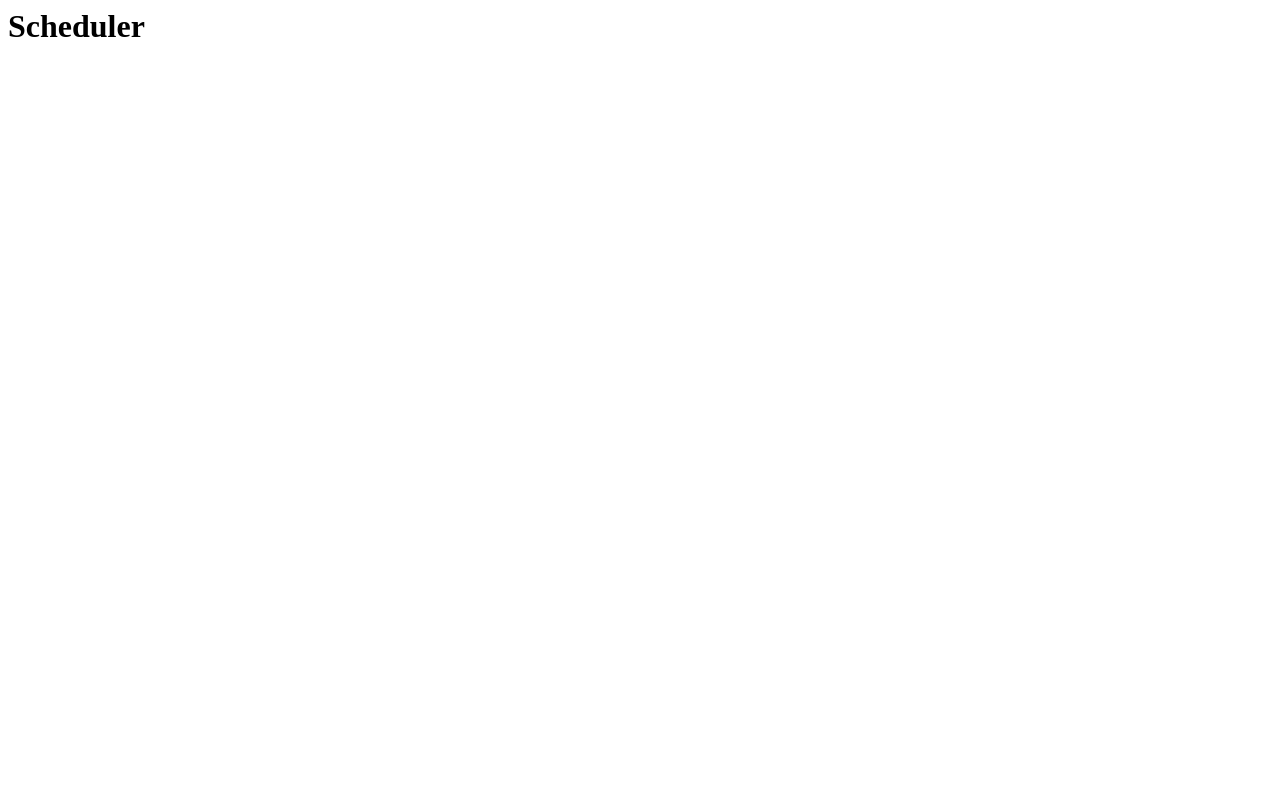
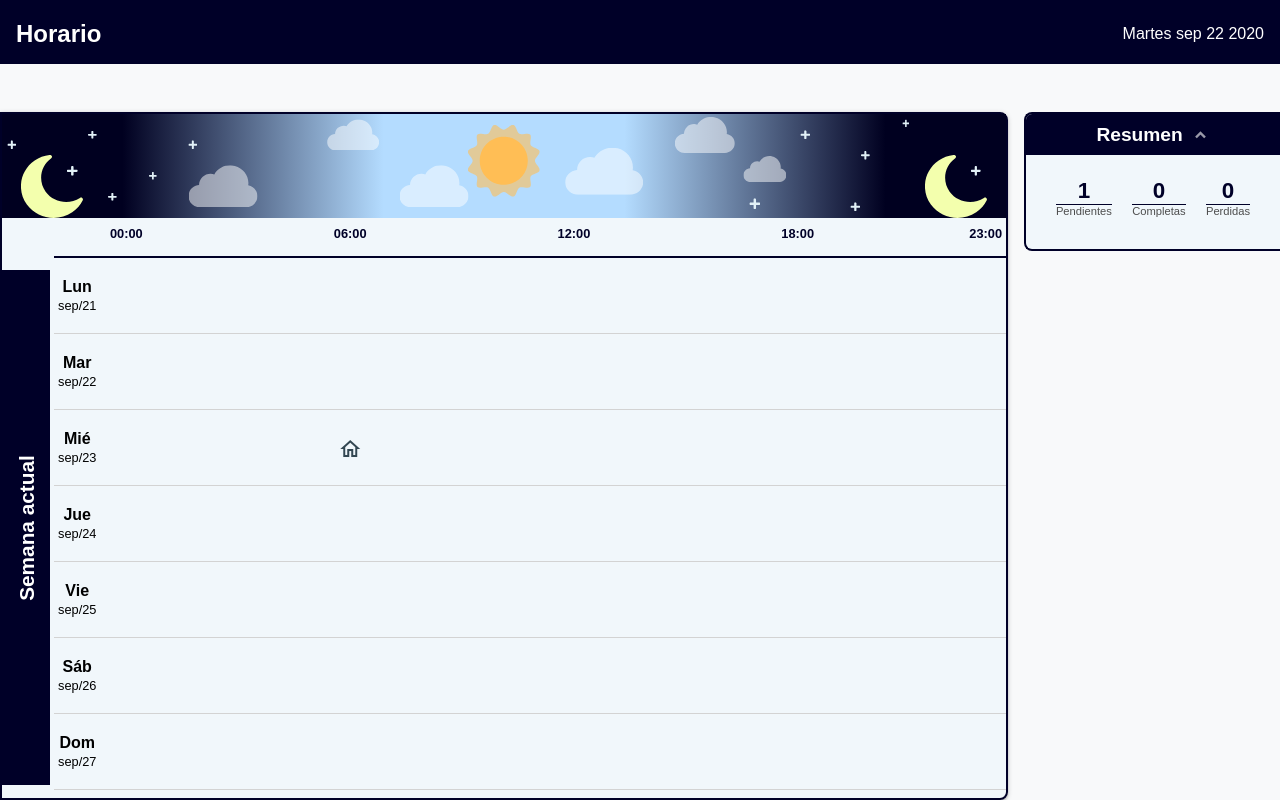
Before and after one commit to JuanEstebanLopez/Ejemplo-Django, a Django app: page / in a window 1280 px wide. Before the commit the page is almost empty. Run offline with Django 3.2, Linux system fonts and the light colour scheme; data comes from the database, SQL or seed files in the repository; both versions use the stored data as it was after the commit.

Commit message:
Update Templates to show tasks

```diff
--- /dev/null
+++ b/task_app/static/css/style.css
@@ -0,0 +1,314 @@
+body,
+html {
+  margin: 0;
+  padding: 0;
+  font-family: sans-serif;
+  background-color: #f8f9fa !important;
+}
+a{
+  color: inherit;
+}
+.text-min{
+  font-size: 0.8em;
+  text-align: right;
+  width: 90%;
+  margin: auto !important;
+}
+.text-min i{
+  font-size: inherit;
+}
+.title.flex{
+  justify-content: space-between;
+  align-items: center;
+}
+.flex {
+  display: flex;
+}
+.content {
+  width: 100%;
+  min-height: 100vh;
+  display: grid;
+  grid-template-columns: 1fr 20%;
+  grid-template-rows: 4rem 1fr;
+  row-gap: 3rem;
+  column-gap: 1rem;
+}
+
+.content .nav {
+  grid-column: 1 / 3;
+  grid-row: 1 / 2;
+  background-color: #000028;
+  color: white;
+  padding: 0 1em;
+}
+.content .scheluder {
+  grid-column: 1 / 2;
+  grid-row: 2 / 3;
+}
+.content .side {
+  grid-column: 2 / 3;
+  grid-row: 2 / 3;
+}
+
+.sticky {
+  position: -webkit-sticky;
+  position: sticky;
+  top: 0;
+}
+.content .side .side-card {
+  background-color: #b4dcff1a;
+  border-radius: 8px 0 0 8px;
+  overflow: hidden;
+  border-style: solid none solid solid;
+  border-color: #000028;
+  border-width: 2px;
+  margin-bottom: 1.6rem;
+  text-align: center;
+}
+.side-card .title {
+  background-color: #000028;
+  color: white;
+  padding: 0.6rem;
+  font-weight: bolder;
+  font-size: 1.2em;
+  cursor: pointer;
+}
+.side-card .title::after {
+  content: "keyboard_arrow_up";
+  font-family: "Material Icons";
+  vertical-align: middle;
+  margin-left: 0.4em;
+  opacity: 0.6;
+}
+.side-card.hide .title::after {
+  content: "keyboard_arrow_down";
+}
+.side-card .title:hover::after {
+  opacity: 1;
+}
+
+.content .side .side-card p{
+  margin: 0;
+}
+.content .side .side-card label{
+  display: none;
+}
+.content .side .side-card input,
+.content .side .side-card textarea,
+.content .side .side-card select {
+  width: 90%;
+  margin: 0.6rem auto;
+  padding: 0.2rem;
+}
+
+.content .side .side-card input[type="submit"] {
+  background-color: #000028;
+  color: white;
+  padding: 0.6rem;
+  font-weight: bolder;
+  border: none;
+  cursor: pointer;
+  border-radius: 8px;
+}
+.content .side .side-card input[type="submit"]:hover {
+  opacity: 0.9;
+}
+
+.side-card.hide:not(:hover) .card-content {
+  display: none;
+}
+
+.side-card .card-content{
+  margin-bottom: .6em;
+}
+
+.summary-tasks .summary-items {
+  flex-direction: row;
+  justify-content: space-evenly;
+  align-items: baseline;
+  padding: 1em;
+  flex-wrap: wrap;
+}
+.category-info .category-items {
+  flex-direction: row;
+  justify-content: space-around;
+  align-items: center;
+  flex-wrap: wrap;
+}
+.summary-tasks .summary-items .summary-item,
+.category-info .category .category-item {
+  text-align: center;
+  color: #000028;
+  margin: 0.4em;
+}
+.summary-tasks .summary-items .summary-item b {
+  font-weight: bolder;
+  display: block;
+  font-size: 1.4em;
+  border-bottom: solid;
+  border-color: #000028;
+  border-width: 1px;
+}
+.category-info .category-items .category-item b {
+  font-weight: bolder;
+  display: block;
+  font-size: 1.6em;
+}
+.summary-tasks .summary-items .summary-item span,
+.category-info .category-items .category-item span {
+  font-weight: lighter;
+  display: block;
+  font-size: 0.7em;
+  color: rgb(77, 77, 77);
+}
+.create-category{
+  margin-bottom: 2em;
+}
+
+.category-info {
+  padding: 1em;
+}
+.category-info .category-name{
+  text-align: left;
+  font-size: 1.2em;
+  display: block;
+  width: min-content;
+}
+
+.content .scheluder {
+  display: grid;
+  grid-template-columns: 3rem 3rem repeat(24, 1fr);
+  gap: 4px;
+  background-color: #b4dcff1a;
+  border-radius: 0 8px 8px 0;
+  /* overflow: hidden; */
+  border-style: solid;
+  border-color: #000028;
+  border-width: 2px;
+}
+.shadow {
+  box-shadow: 0 2px 2px 0 rgba(0, 0, 0, 0.14),
+    0 3px 1px -2px rgba(0, 0, 0, 0.12), 0 1px 5px 0 rgba(0, 0, 0, 0.2);
+}
+.content .scheluder .hr-w {
+  height: 2px;
+  grid-column: 2 / -1;
+  background-color: #000028;
+}
+.content .scheluder .hr-d {
+  height: 1px;
+  grid-column: 2 / -1;
+  background-color: lightgrey;
+}
+.content .scheluder .hours-info {
+  grid-column: 1 / 27;
+  grid-row: 1 / 2;
+  min-height: 6rem;
+  position: relative;
+}
+.gradient-color {
+  background: rgb(164, 164, 244);
+  background: linear-gradient(
+    90deg,
+    rgba(0, 0, 32, 1) 12%,
+    rgba(180, 220, 255, 1) 38%,
+    rgba(180, 220, 255, 1) 62%,
+    rgba(0, 0, 32, 1) 88%
+  );
+}
+
+.content .scheluder .hours-info .sky-item {
+  position: absolute;
+  width: auto;
+  transform: translate(-50%, -50%);
+}
+
+.content .scheluder .week {
+  grid-column: 1 / 2;
+  grid-row: span 13;
+  position: relative;
+  background-color: #000028;
+}
+
+.content .scheluder .day {
+  grid-column: 2 / 3;
+  grid-row: span 1;
+  vertical-align: middle;
+  text-align: center;
+  padding: 0.5em 4px;
+  font-weight: 400;
+  text-align: center;
+  width: min-content;
+}
+.content .scheluder .day span{
+  font-size: .8em;
+}
+
+.content .scheluder .week span {
+  color: white;
+  transform: rotateZ(-90deg) translate(50%, -50%);
+  transform-origin: right top 0;
+  display: block;
+  margin: auto;
+  position: absolute;
+  right: 48%;
+  top: 50%;
+  width: max-content;
+  font-weight: bolder;
+  font-size: 1.3em;
+}
+.content .scheluder .hour {
+  grid-row: span 1;
+  grid-column: span 1;
+  display: flex;
+  flex-direction: column;
+  align-items: center;
+  justify-content: center;
+}
+.content .scheluder .hour.hour-name {
+  display: initial;
+  font-size: 0.8em;
+  font-weight: bold;
+  padding: 4px;
+  color: #000028;
+}
+
+.content .scheluder .hour .task {
+  position: relative;
+}
+.content .scheluder .hour .task .task-info {
+  top: -50%;
+  left: 100%;
+  background-color: white;
+  padding: 1rem;
+  min-width: 10rem;
+  position: absolute;
+  display: none;
+  border-radius: 8px;
+  box-shadow: 0 2px 2px 0 rgba(0, 0, 0, 0.14),
+    0 3px 1px -2px rgba(0, 0, 0, 0.12), 0 1px 5px 0 rgba(0, 0, 0, 0.2);
+  z-index: 100;
+}
+.content .scheluder .hour .task:hover .task-info {
+  display: initial;
+}
+
+.content .scheluder .hour .task:hover .task-info .title {
+  text-align: left;
+}
+.content .scheluder .hour .task:hover .task-info .category {
+  font-size: 0.9em;
+  font-weight: lighter;
+  color: #777;
+}
+.content .scheluder .hour .task:hover .task-info .task-check {
+  text-align: right;
+}
+.content .scheluder .hour .task:hover .task-info .date {
+  font-size: 0.7em;
+  font-weight: lighter;
+}
+.content .scheluder .hour .task:hover .task-info .description {
+  color: #777;
+  margin-top: 0;
+}
--- /dev/null
+++ b/task_app/static/js/main.js
@@ -0,0 +1,3 @@
+function showHideSideCard(e) {
+    e.parentElement.classList.toggle("hide");
+  }
--- /dev/null
+++ b/task_app/templates/base.html
@@ -0,0 +1,31 @@
+{% load static %}
+<!DOCTYPE html>
+<html lang="en">
+  <head>
+    <meta charset="UTF-8" />
+    <meta name="viewport" content="width=device-width, initial-scale=1.0" />
+    <title>Scheduler</title>
+    <link
+      href="https://fonts.googleapis.com/icon?family=Material+Icons|Material+Icons+Outlined"
+      rel="stylesheet"
+    />
+    <link rel="stylesheet" href="{% static 'css/style.css' %}" />
+    {% block css %} {% endblock css %}
+  </head>
+  <body>
+    {% block line_css %}
+    {% endblock line_css %}
+    <div class="content">
+        <div class="nav">{% block title %}<h2>Prueba Django</h2>{% endblock title %}</div>
+        <div class="side">
+            {%block side %} {% endblock side %}
+        </div>
+        {%block content %} {% endblock content %}
+        </div>
+
+
+
+       <script src="{% static 'js/main.js' %}"></script>
+      {% block js %} {% endblock js %}
+  </body>
+</html>
--- a/task_app/templates/scheduler.html
+++ b/task_app/templates/scheduler.html
@@ -1 +1,44 @@
-<h1>Scheduler</h1>
+{% extends 'base.html' %}
+{% block title %} <div class="title flex"><h2>Horario</h2> <span>{{datetext}}</span></div>{% endblock title %}
+
+{% block line_css %}
+<style>
+    {% for h in hours %}.content .scheluder .hour.h{{h.h}} {
+        grid-column-start: {{h.i}};
+      }
+    {% endfor %}
+</style>
+{% endblock line_css %}
+
+{%block side %} {% include "sidemenu.html" with summary=summary forms=forms categories=categories %} {% endblock side %}
+
+{% block content %}
+<div class="scheluder shadow">
+    <div class="hours-info gradient-color">
+      {% include "skyimages.html" %}
+    </div>
+    <div class="hour-name hour h00">00:00</div>
+    <div class="hour-name hour h06">06:00</div>
+    <div class="hour-name hour h12">12:00</div>
+    <div class="hour-name hour h18">18:00</div>
+    <div class="hour-name hour h23">23:00</div>
+
+
+    {% for w in weeks.values %}
+    <div class="hr-w"></div>
+    <div class="week" id="{{w.id}}"><span>{{w.name}}</span></div>
+      {% for d in w.week.values %}
+      <div class="day"><b>{{d.name}}</b><br><span>{{d.date}}</span></div>
+      {% for h, tasks in d.hours.items %}
+      <div class="hour {{ h }}">
+        {% for t in tasks %}
+          {% include "task.html" with task=t week=w.id %}
+        {% endfor %}
+      </div>
+      {% endfor %}
+      <div class="hr-d"></div>
+      {% endfor %}
+    {% endfor %}
+
+  </div>
+{% endblock content %}
--- /dev/null
+++ b/task_app/templates/sidemenu.html
@@ -0,0 +1,19 @@
+<div class="sticky">
+    <div class="side-card summary-tasks">
+      <div class="title" onclick="showHideSideCard(this)">Resumen</div>
+      <div class="flex summary-items card-content">
+        <div class="summary-item">
+          <b>{{summary.pending}}</b>
+          <span>Pendientes</span>
+        </div>
+        <div class="summary-item">
+          <b>{{summary.complete}}</b>
+          <span>Completas</span>
+        </div>
+        <div class="summary-item">
+          <b>{{summary.lost}}</b>
+          <span>Perdidas</span>
+        </div>
+      </div>
+    </div>
+  </div>
--- /dev/null
+++ b/task_app/templates/skyimages.html
@@ -0,0 +1,148 @@
+{% load static %}
+<img
+  class="sky-item"
+  src="{% static 'img/sun.svg' %}"
+  alt="sol"
+  style="left: 50%; top: 45%"
+  height="70%"
+/>
+<img
+  class="sky-item"
+  src="{% static 'img/moon.svg' %}"
+  alt="Luna madrugada"
+  style="left: 5%; top: 70%"
+  height="60%"
+/>
+<img
+  class="sky-item"
+  src="{% static 'img/star.svg' %}"
+  alt="estrella"
+  style="left: 7%; top: 55%"
+  height="10%"
+/>
+<img
+  class="sky-item"
+  src="{% static 'img/star.svg' %}"
+  alt="estrella"
+  style="left: 9%; top: 20%"
+  height="8%"
+/>
+<img
+  class="sky-item"
+  src="{% static 'img/star.svg' %}"
+  alt="estrella"
+  style="left: 1%; top: 30%"
+  height="9%"
+/>
+<img
+  class="sky-item"
+  src="{% static 'img/star.svg' %}"
+  alt="estrella"
+  style="left: 11%; top: 80%"
+  height="8%"
+/>
+<img
+  class="sky-item"
+  src="{% static 'img/star.svg' %}"
+  alt="estrella"
+  style="left: 15%; top: 60%"
+  height="8%"
+/>
+<img
+  class="sky-item"
+  src="{% static 'img/star.svg' %}"
+  alt="estrella"
+  style="left: 19%; top: 30%"
+  height="9%"
+/>
+<img
+  class="sky-item"
+  src="{% static 'img/moon.svg' %}"
+  alt="Luna noche"
+  style="left: 95%; top: 70%"
+  height="60%"
+/>
+<img
+  class="sky-item"
+  src="{% static 'img/star.svg' %}"
+  alt="estrella"
+  style="left: 97%; top: 55%"
+  height="10%"
+/>
+<img
+  class="sky-item"
+  src="{% static 'img/star.svg' %}"
+  alt="estrella"
+  style="left: 90%; top: 9%"
+  height="7%"
+/>
+<img
+  class="sky-item"
+  src="{% static 'img/star.svg' %}"
+  alt="estrella"
+  style="left: 85%; top: 90%"
+  height="9%"
+/>
+<img
+  class="sky-item"
+  src="{% static 'img/star.svg' %}"
+  alt="estrella"
+  style="left: 86%; top: 40%"
+  height="8%"
+/>
+<img
+  class="sky-item"
+  src="{% static 'img/star.svg' %}"
+  alt="estrella"
+  style="left: 80%; top: 20%"
+  height="9%"
+/>
+<img
+  class="sky-item"
+  src="{% static 'img/star.svg' %}"
+  alt="estrella"
+  style="left: 75%; top: 87%"
+  height="11%"
+/>
+<img
+  class="sky-item"
+  src="{% static 'img/cloud.svg' %}"
+  alt="nube"
+  style="left: 22%; top: 70%"
+  height="40%"
+/>
+<img
+  class="sky-item"
+  src="{% static 'img/cloud.svg' %}"
+  alt="nube"
+  style="left: 35%; top: 20%"
+  height="30%"
+/>
+<img
+  class="sky-item"
+  src="{% static 'img/cloud.svg' %}"
+  alt="nube"
+  style="left: 43%; top: 70%"
+  height="40%"
+/>
+<img
+  class="sky-item"
+  src="{% static 'img/cloud.svg' %}"
+  alt="nube"
+  style="left: 60%; top: 55%"
+  height="45%"
+/>
+<img
+  class="sky-item"
+  src="{% static 'img/cloud.svg' %}"
+  alt="nube"
+  style="left: 70%; top: 20%"
+  height="35%"
+/>
+<img
+  class="sky-item"
+  src="{% static 'img/cloud.svg' %}"
+  alt="nube"
+  style="left: 76%; top: 53%"
+  height="25%"
+/>
--- /dev/null
+++ b/task_app/templates/task.html
@@ -0,0 +1,26 @@
+<div class="task">
+<span class="material-icons{%if not task.complete %}-outlined{% endif %}" style="color:{{ task.htmlInfo.color }};"> {{task.htmlInfo.icon}} </span>
+    <div class="task-info">
+        <div class="title flex" style="color:{{ task.htmlInfo.color }};">
+      <b class="title">{{task.title}}</b>
+      <a href="{% url 'check_task' id=task.id week=week %}">
+
+        <i class="task-check material-icons">
+
+        {% if task.complete %}
+        check_box
+        {% else %}
+        check_box_outline_blank
+        {% endif %}
+    </i>
+    </a>
+    </div>
+      <b class="category">{{task.category}}</b>
+      <br />
+      <b class="date">{{task.date}}</b>
+      <hr />
+      <p class="description">
+        {{task.description}}
+      </p>
+    </div>
+  </div>
```
Also changed, not shown: db.sqlite3, task_app/static/img/cloud.svg (added), task_app/static/img/moon.svg (added), task_app/static/img/star.svg (added), task_app/static/img/sun.svg (added).
